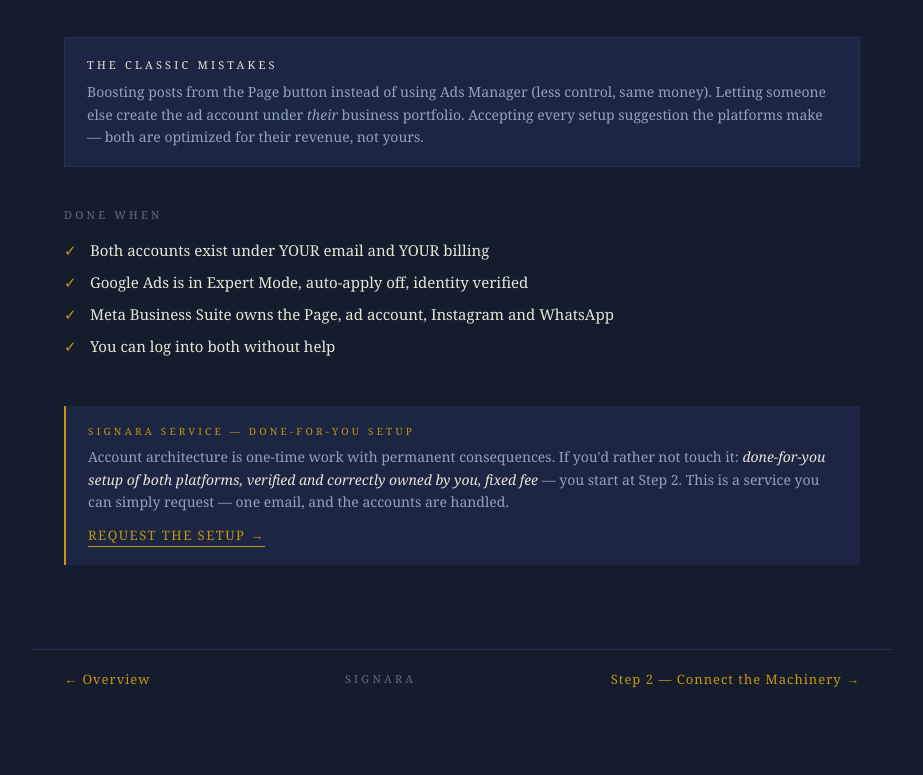
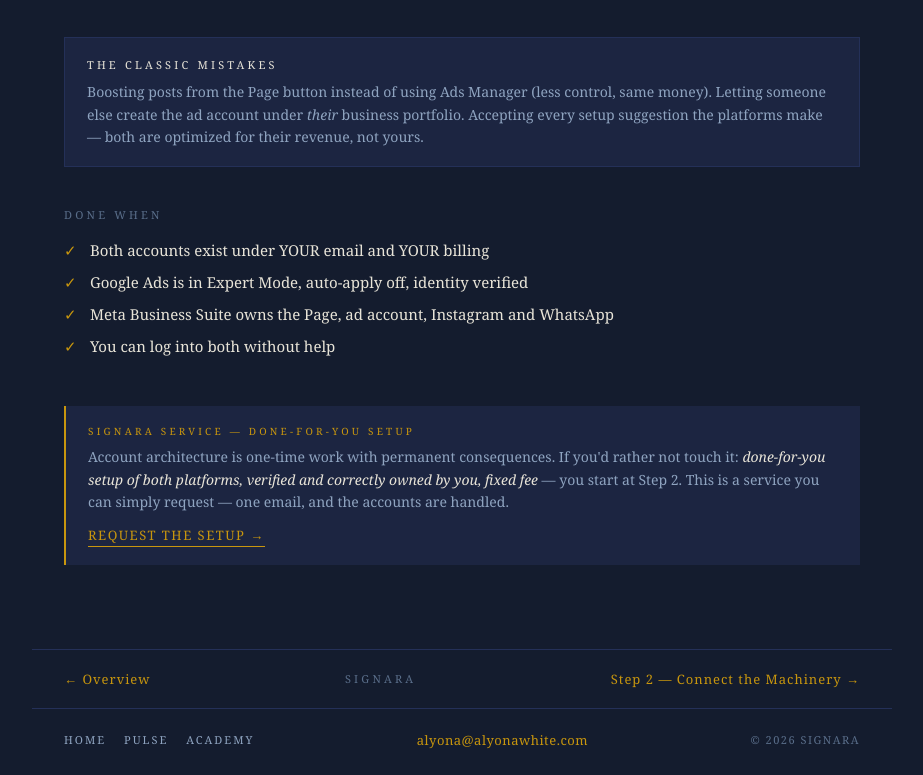
Before and after one commit to HelenWhite18/signara-site, a plain HTML site: page academy/ads-start/01-setup-accounts.html in a window 1280 px wide. Shown: the part 1178-1953 px from the top of the page, without its empty margins (178-1101 px from the left). Before the commit the page ends 1886 px from the top, so only its background shows below. Drawn offline with Linux system fonts and the light colour scheme.

Commit message:
Site footer: nav (Home/Pulse/Academy), contact email, copyright on all static pages

```diff
--- a/academy/ads-start/01-setup-accounts.html
+++ b/academy/ads-start/01-setup-accounts.html
@@ -46,6 +46,12 @@
   footer{border-top:1px solid var(--ink);padding:20px 32px;display:flex;justify-content:space-between;max-width:860px;margin:0 auto;}
   footer a{color:var(--mustard);text-decoration:none;font-size:13px;letter-spacing:1px;}
   footer .brand{color:var(--steel);font-size:11px;letter-spacing:3.2px;text-transform:uppercase;align-self:center;}
+  .sitefoot{border-top:1px solid var(--ink);padding:22px 32px 26px;max-width:860px;margin:0 auto;width:100%;display:flex;justify-content:space-between;align-items:center;flex-wrap:wrap;gap:12px;}
+  .sitefoot nav{display:flex;gap:18px;}
+  .sitefoot nav a{color:var(--mist);text-decoration:none;letter-spacing:2px;text-transform:uppercase;font-size:11px;}
+  .sitefoot nav a:hover{color:var(--mustard);}
+  .sitefoot .mail{color:var(--mustard);text-decoration:none;font-size:13px;letter-spacing:.5px;}
+  .sitefoot .copy{color:var(--steel);font-size:11px;letter-spacing:1.5px;text-transform:uppercase;}
 </style>
 <script type="application/ld+json">
 {
@@ -156,5 +162,15 @@
   <div class="brand">Signara</div>
   <a href="02-connect-tech.html">Step 2 — Connect the Machinery →</a>
 </footer>
+<div class="sitefoot">
+  <nav>
+    <a href="/">Home</a>
+    <a href="/pulse">Pulse</a>
+    <a href="/academy/ads-start/">Academy</a>
+  </nav>
+  <a class="mail" href="mailto:alyona@alyonawhite.com">alyona@alyonawhite.com</a>
+  <div class="copy">© 2026 Signara</div>
+</div>
+
 </body>
 </html>
```
Also changed, not shown: academy/ads-start/02-connect-tech.html (+16 -0 lines), academy/ads-start/03-campaign-settings.html (+16 -0 lines), academy/ads-start/04-launch-monitor.html (+16 -0 lines), academy/ads-start/index.html (+16 -0 lines), index.html (+16 -2 lines).
